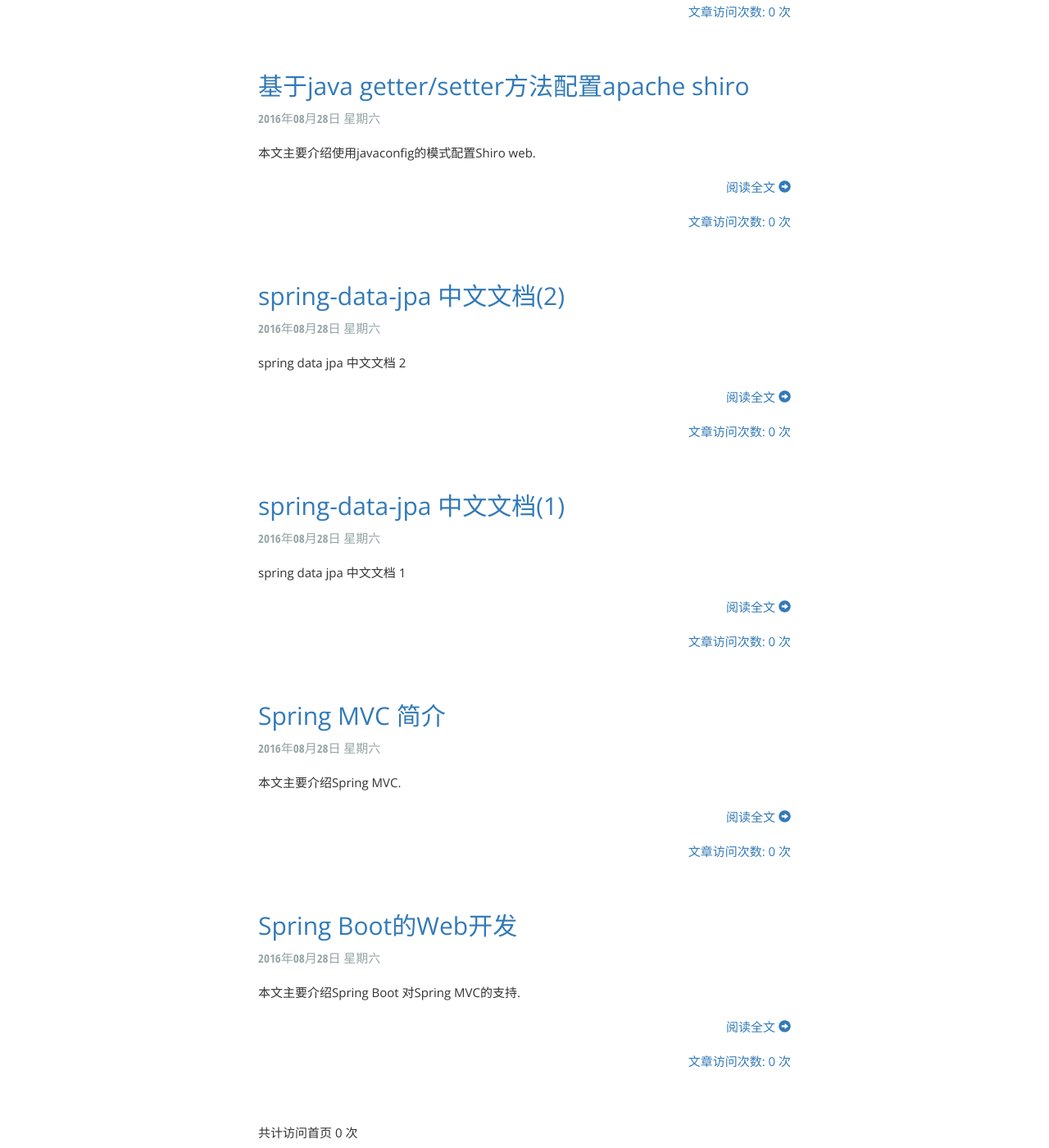
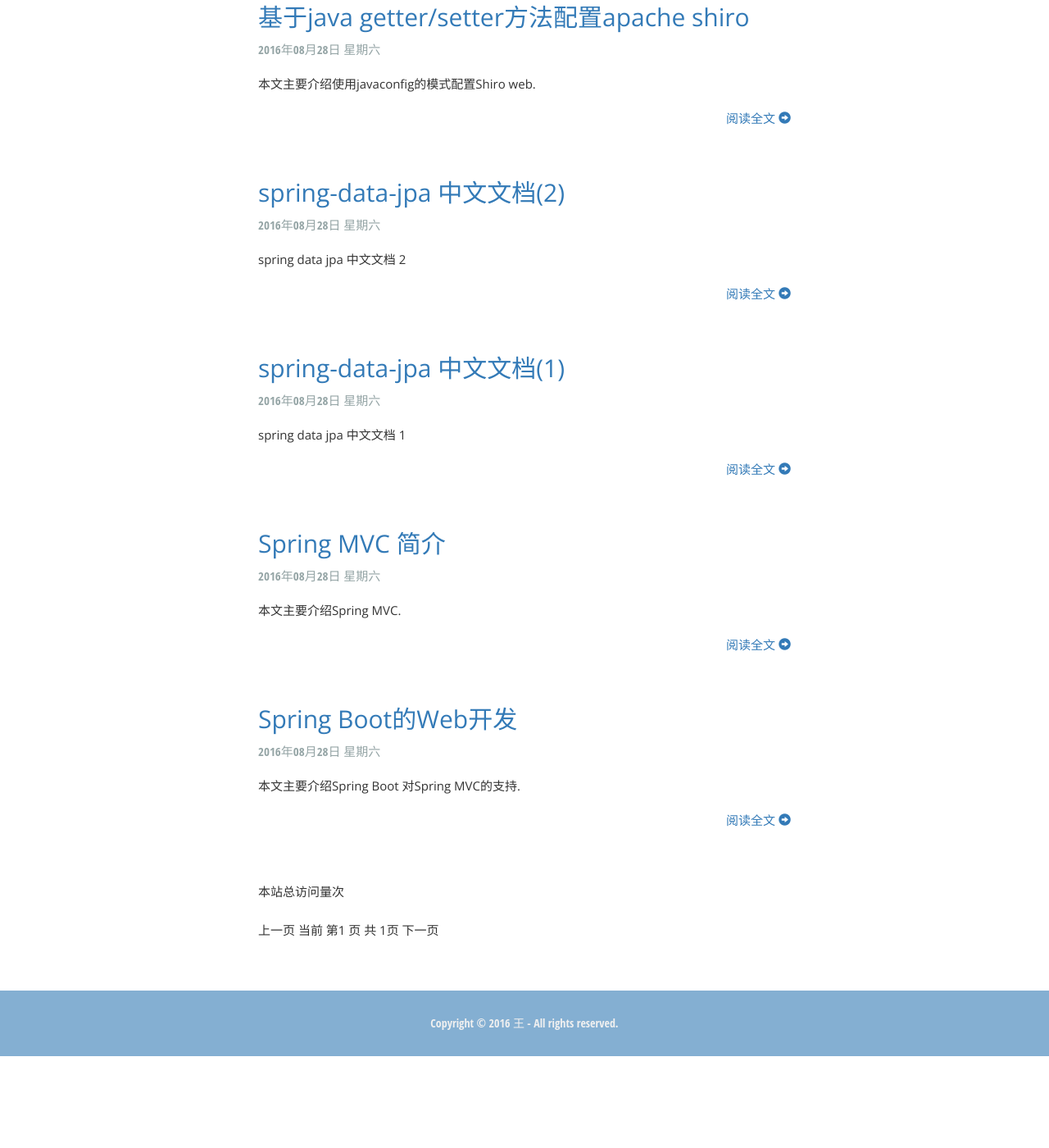
Before and after one commit to TheNowWJJ/blog, a Jekyll site: the page built from index.html, in a window 1280 px wide and 1400 px high, scrolled down 580 px. Shown: the whole window at 82% size. Built offline with Jekyll 4.4.1, drawn with Linux system fonts in a browser that asks for light colours; the list of posts is cut into pages by our own code; comment, search, counter and statistics services are not loaded; after the commit the page ends 1868 px from its top, so only the background shows below that.

Commit message:
访问次数统计功能

```diff
--- a/_includes/fangwentongji.html
+++ b/_includes/fangwentongji.html
@@ -1 +1 @@
-<script src="http://jerry-cdn.b0.upaiyun.com/hit-kounter/hit-kounter-0.1.1.js"></script>
+<script async src="//dn-lbstatics.qbox.me/busuanzi/2.3/busuanzi.pure.mini.js"></script>
--- a/index.html
+++ b/index.html
@@ -21,17 +21,15 @@
         <span class="glyphicon glyphicon-circle-arrow-right"></span>
       </a>
     </p>
-    <p class="readmore">
-      文章访问次数:<span data-hk-page="http://jerryzou.com/posts/design-for-all-mobile-resolution/"> 0
-    </span> 次
-    </p>
   </section>
 
 </article>
 {% endfor %}
 
 <div>
-  共计访问首页 <span data-hk-page="current"> 0 </span> 次
+  <span id="busuanzi_container_site_pv">
+    本站总访问量<span id="busuanzi_value_site_pv"></span>次
+</span>
 </div>
 
 <!-- 分页链接 -->
```
